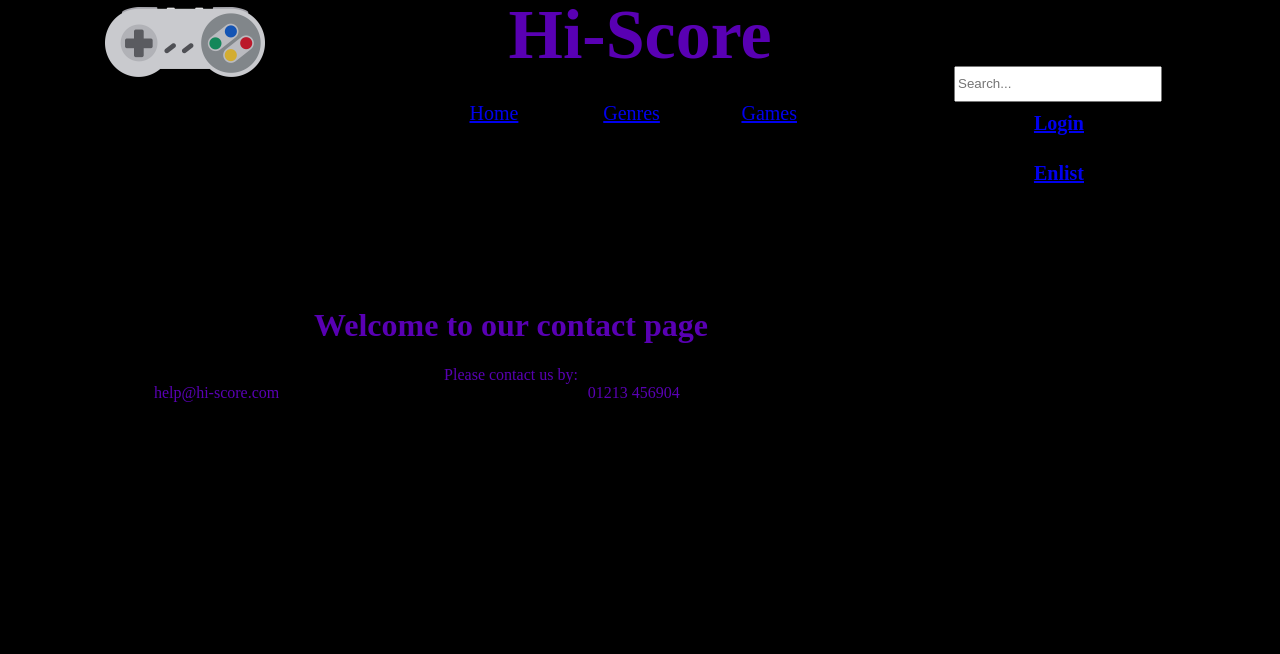
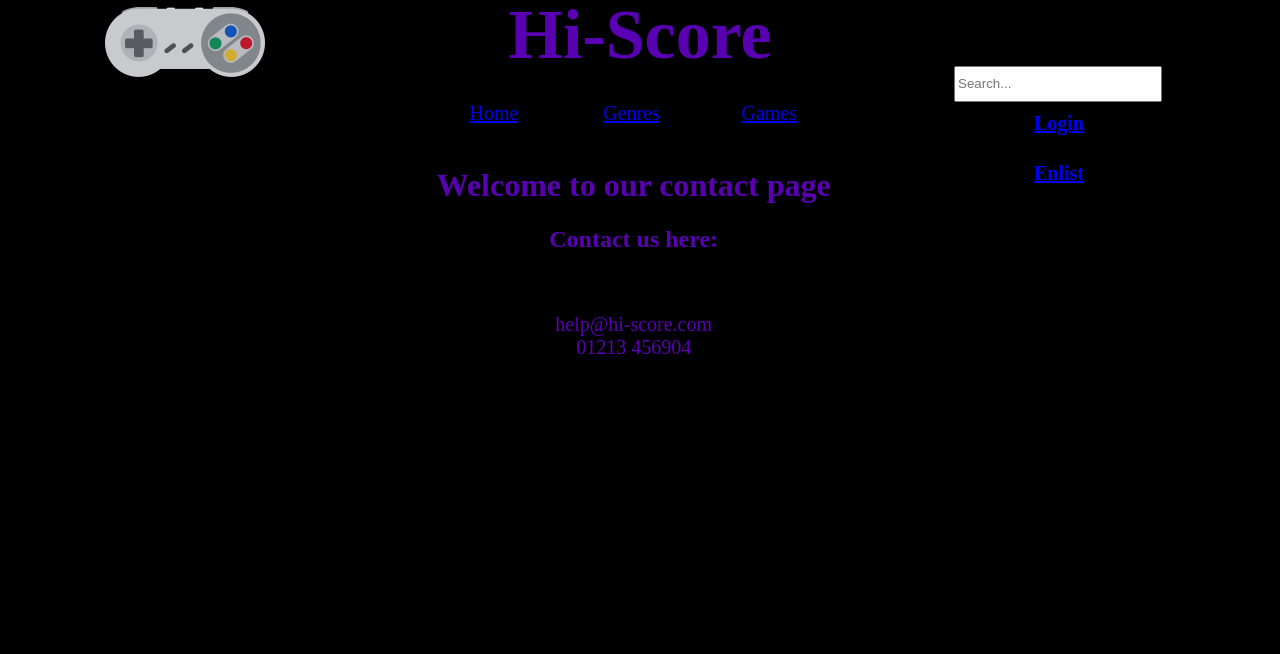
Before and after one commit to Resident-Tofu/hi-score, a Django app: page /hi-score/contact-us/ in a window 1280 px wide. Shown: the top 654 px of the page. Run offline with Django 3.2, Linux system fonts and the light colour scheme; some web fonts are replaced.

Commit message:
Styled Coontact us

```diff
--- a/static/css/main.css
+++ b/static/css/main.css
@@ -32,6 +32,14 @@ body{
 	width: 33%;
 	font-size: 20px;
 	font-
+}
+.contacts{
+	text-align: center;
+	position: relative;
+	top: -100px;
+	left: 33%;
+	width: 33%;
+	font-size: 20px;
 }
 
 .top-games-list p{
--- a/templates/hi-score/contact_us.html
+++ b/templates/hi-score/contact_us.html
@@ -5,13 +5,13 @@
 {% endblock %}
 
 {% block body_block %}
-<div style="text-align: center">
+<div class="welcome">
 	<h1>Welcome to our contact page</h1>
-	Please contact us by:
+	<h2>Contact us here:</h2>
 </div>
-<div style="text-align: center">
-		<li>help@hi-score.com</li>
-		<li>01213 456904</li>
+<div class="contacts">
+		help@hi-score.com</br>
+		01213 456904</br>
 </div>
 
 {% endblock %}
```
